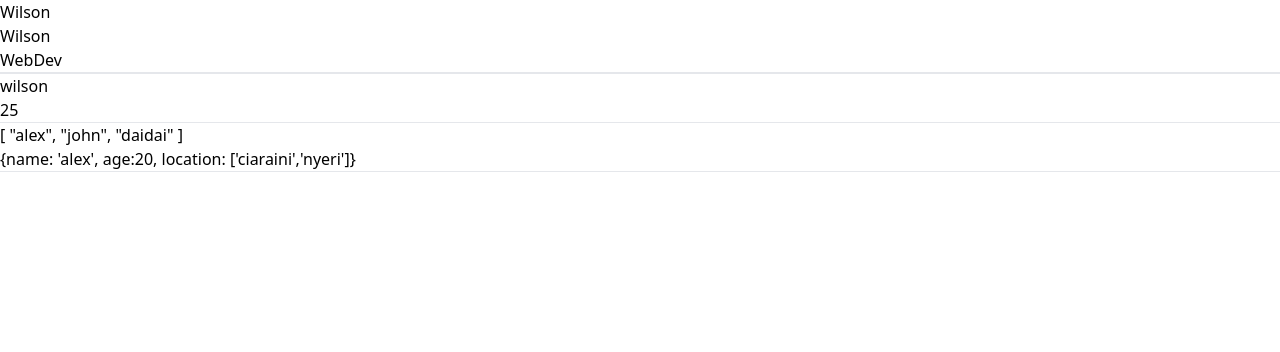
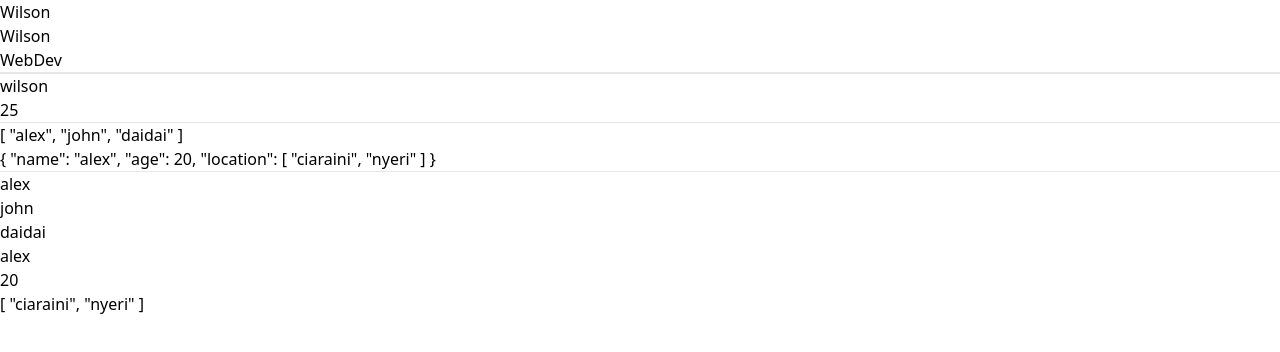
Before and after one commit to wilsongachungi/wilson-vue, a Vue app: page / in a window 1280 px wide. Shown: the top 352 px of the page. Built offline with nearby package versions, Linux system fonts and the light colour scheme.

Commit message:
complex props

```diff
--- a/src/App.vue
+++ b/src/App.vue
@@ -27,17 +27,8 @@ import ComplexProps from './components/ComplexProps.vue';
   <hr>
   <PropsValidation fullName="wilson" :age="25" />
   <hr>
-  <ComplexProps :friends="['alex', 'john', 'daidai']" userInfo="{name: 'alex', age:20, location: ['ciaraini','nyeri']}" />
-  <hr>
-  <ul>
-    <li v-for="(friend, index) in friends" :key="index">
-      {{ friends }}
-    </li>
-    <li v-for="(friend, index) in friends" :key="index">
-      {{ friends }}
-    </li>
+  <ComplexProps :friends="['alex', 'john', 'daidai']" :userInfo="{name: 'alex', age:20, location: ['ciaraini','nyeri']}" />
 
-  </ul>
 </template>
 
 <style scoped>
--- a/src/components/ComplexProps.vue
+++ b/src/components/ComplexProps.vue
@@ -1,11 +1,23 @@
 <script setup>
 defineProps({
     friends: Array,
-    userInfo:Object,
+    userInfo: Object,
 })
 </script>
 
 <template>
     <h1>{{ friends }}</h1>
     <h1>{{ userInfo }}</h1>
+    <hr>
+    <ul v-for="(friend, index) in friends" :key="index">
+        <li>
+            {{ friend }}
+        </li>
+    </ul>
+
+    <ul v-for="(info, i) in userInfo" :key="i">
+        <li>
+            {{ info }}
+        </li>
+    </ul>
 </template>
```
